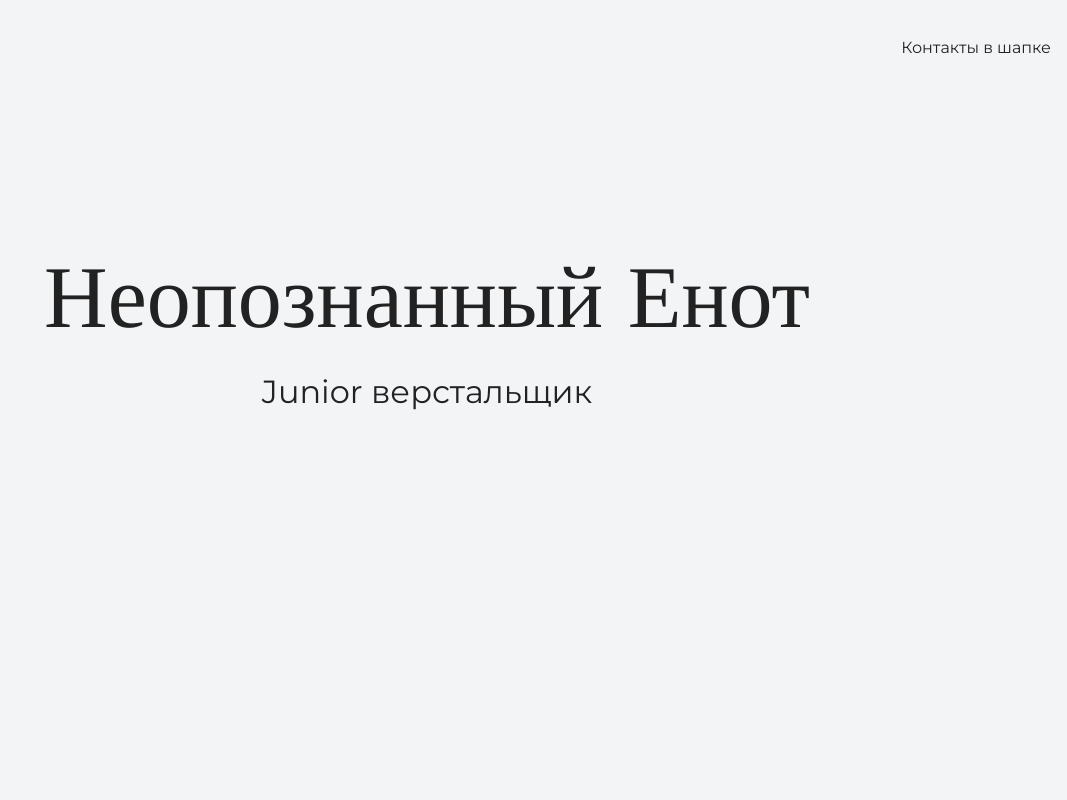
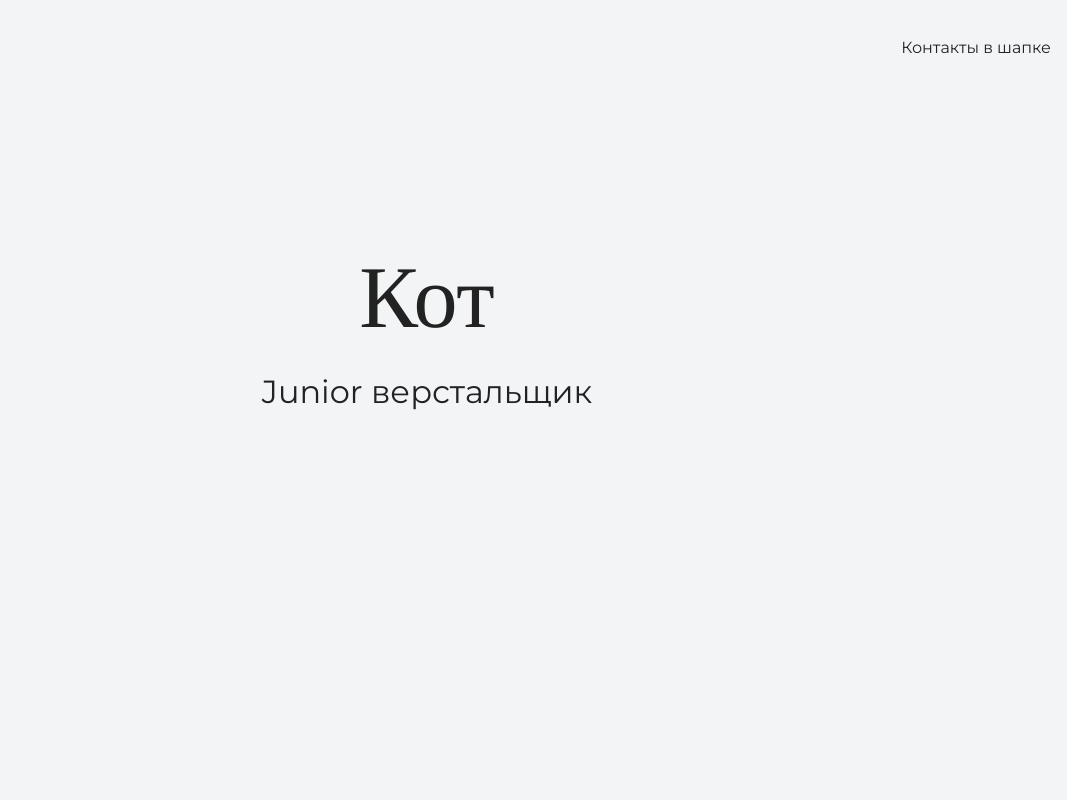
Before and after one commit to Marhosias/Portfolio, a plain HTML site: page index.html in a window 1280 px wide. Shown: the top 800 px of the page, without its empty margins (213-1280 px from the left). Drawn offline with nearby package versions, Linux system fonts and the light colour scheme.

Commit message:
Замена

```diff
--- a/index.html
+++ b/index.html
@@ -16,7 +16,7 @@
 
     <section class="hero-image">
       <div class="container">
-      <h1 class="heading">Неопознанный Енот</h1>
+      <h1 class="heading">Кот</h1>
       <p>Junior верстальщик</p>
     </div>
     </section>
```
